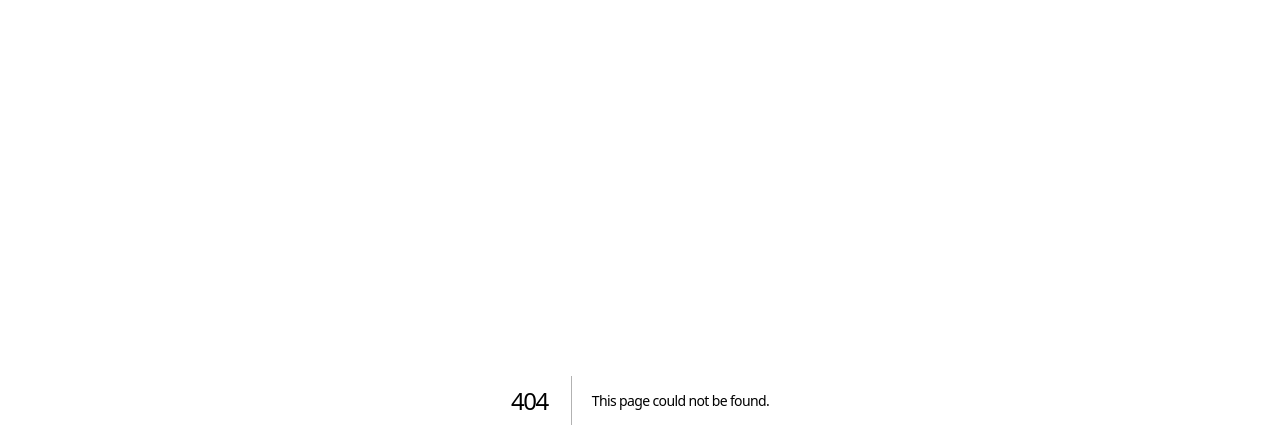
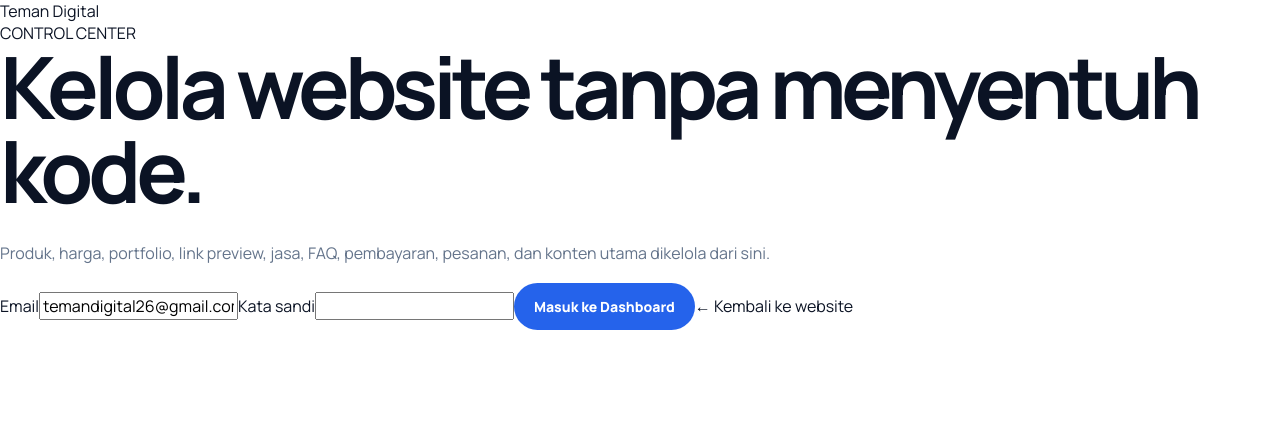
Before and after one commit to shadiqmuntashir21-ship-it/teman-digital26, a Next.js app: page /admin/login in a window 1280 px wide. Before the commit this address had no page. Shown: the top 448 px of the page. Built offline with nearby package versions, Linux system fonts and the light colour scheme.

Commit message:
feat: add src/app/admin/login/page.tsx

```diff
--- /dev/null
+++ b/src/app/admin/login/page.tsx
@@ -0,0 +1,35 @@
+"use client";
+
+import { useState } from "react";
+import { useRouter } from "next/navigation";
+
+export default function AdminLogin(){
+  const router=useRouter();
+  const [email,setEmail]=useState("temandigital26@gmail.com");
+  const [password,setPassword]=useState("");
+  const [message,setMessage]=useState("");
+  const [loading,setLoading]=useState(false);
+
+  async function submit(e:React.FormEvent){
+    e.preventDefault(); setLoading(true); setMessage("");
+    const r=await fetch("/api/admin/login",{method:"POST",headers:{"Content-Type":"application/json"},body:JSON.stringify({email,password})});
+    const data=await r.json();
+    if(r.ok){ router.push("/admin"); router.refresh(); }
+    else setMessage(data.message||"Login gagal.");
+    setLoading(false);
+  }
+
+  return <main className="admin-login-page">
+    <form className="admin-login-card" onSubmit={submit}>
+      <div className="admin-brand">Teman Digital</div>
+      <span className="admin-kicker">CONTROL CENTER</span>
+      <h1>Kelola website tanpa menyentuh kode.</h1>
+      <p>Produk, harga, portfolio, link preview, jasa, FAQ, pembayaran, pesanan, dan konten utama dikelola dari sini.</p>
+      <label>Email<input type="email" value={email} onChange={e=>setEmail(e.target.value)} required/></label>
+      <label>Kata sandi<input type="password" value={password} onChange={e=>setPassword(e.target.value)} required/></label>
+      {message&&<div className="admin-error">{message}</div>}
+      <button className="button admin-login-button" disabled={loading}>{loading?"Memeriksa...":"Masuk ke Dashboard"}</button>
+      <a className="admin-back" href="/">← Kembali ke website</a>
+    </form>
+  </main>
+}
```
